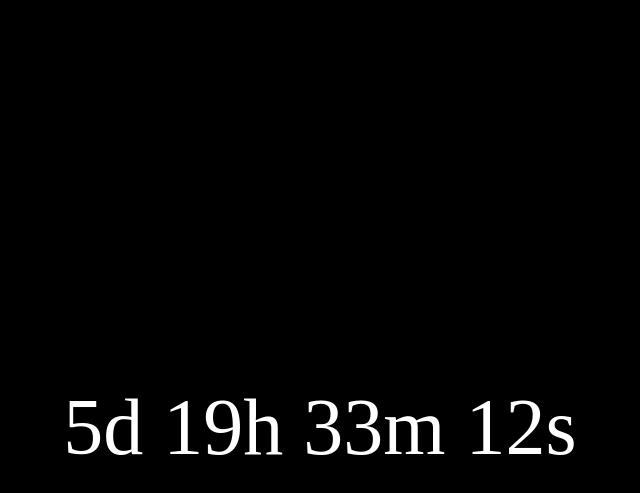
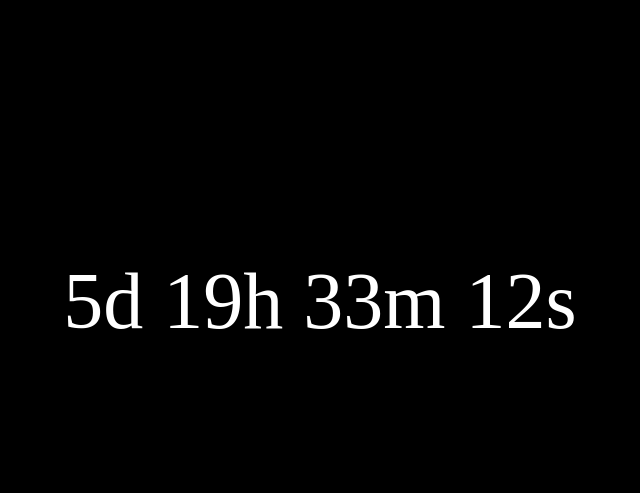
Before and after one commit to cyramica/countdown, a plain HTML site: page index.html in a window 1280 px wide. Shown: the part 5-498 px from the top of the page, without its empty margins (320-960 px from the left). Drawn offline with Linux system fonts and the light colour scheme.

Commit message:
Update index.html

```diff
--- a/index.html
+++ b/index.html
@@ -2,7 +2,7 @@
   <head><title>GoT Countdown</title></head>
   <body style="background-color:black;">
 <!-- Display the countdown timer in an element -->
-<center><p id="GoTDown" style="font-size:500%; color:white; padding-top: 30%;"></p></center>
+<center><p id="GoTDown" style="font-size:500%; color:white; padding-top: 20%;"></p></center>
 
 <script>
 // Set the date we're counting down to
```
